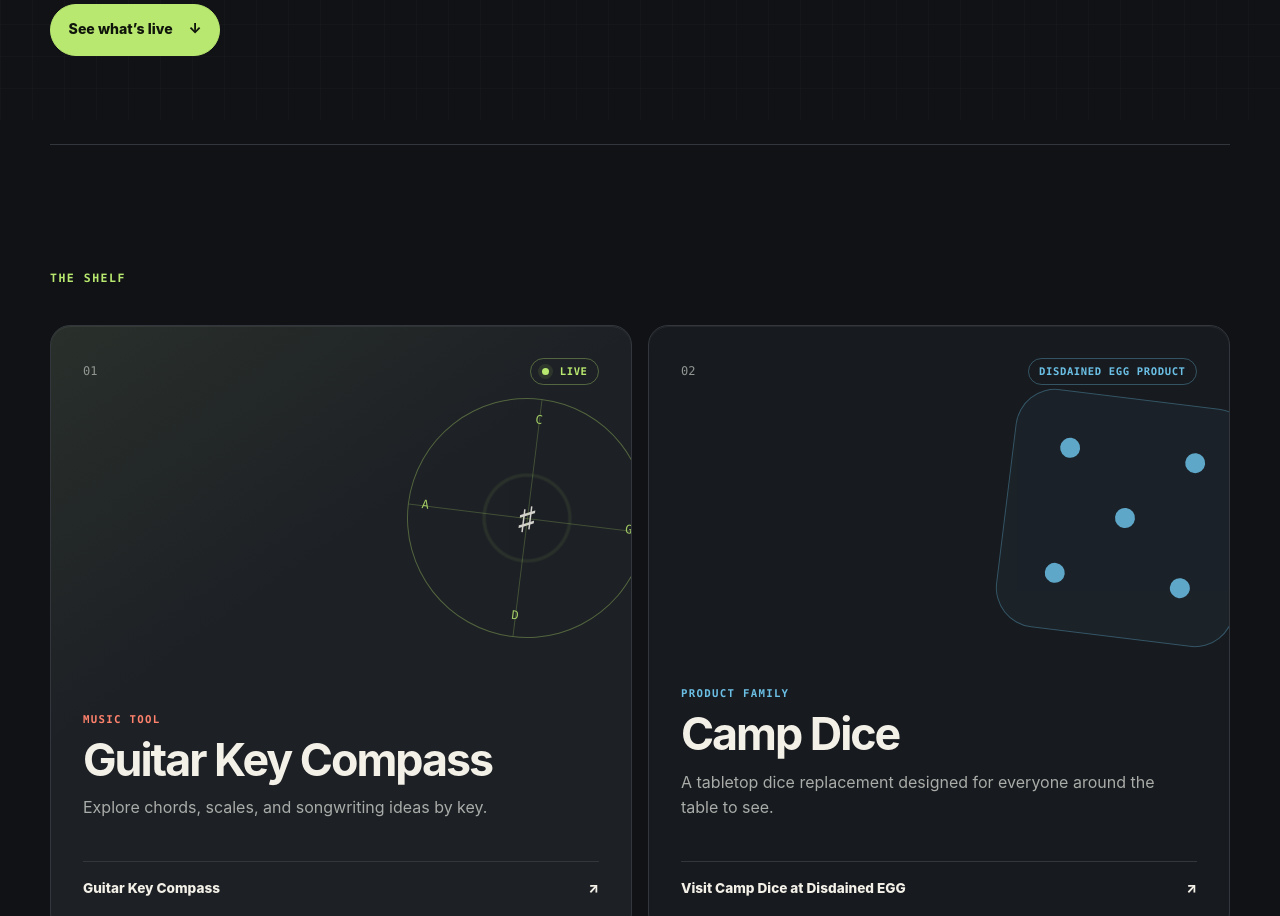
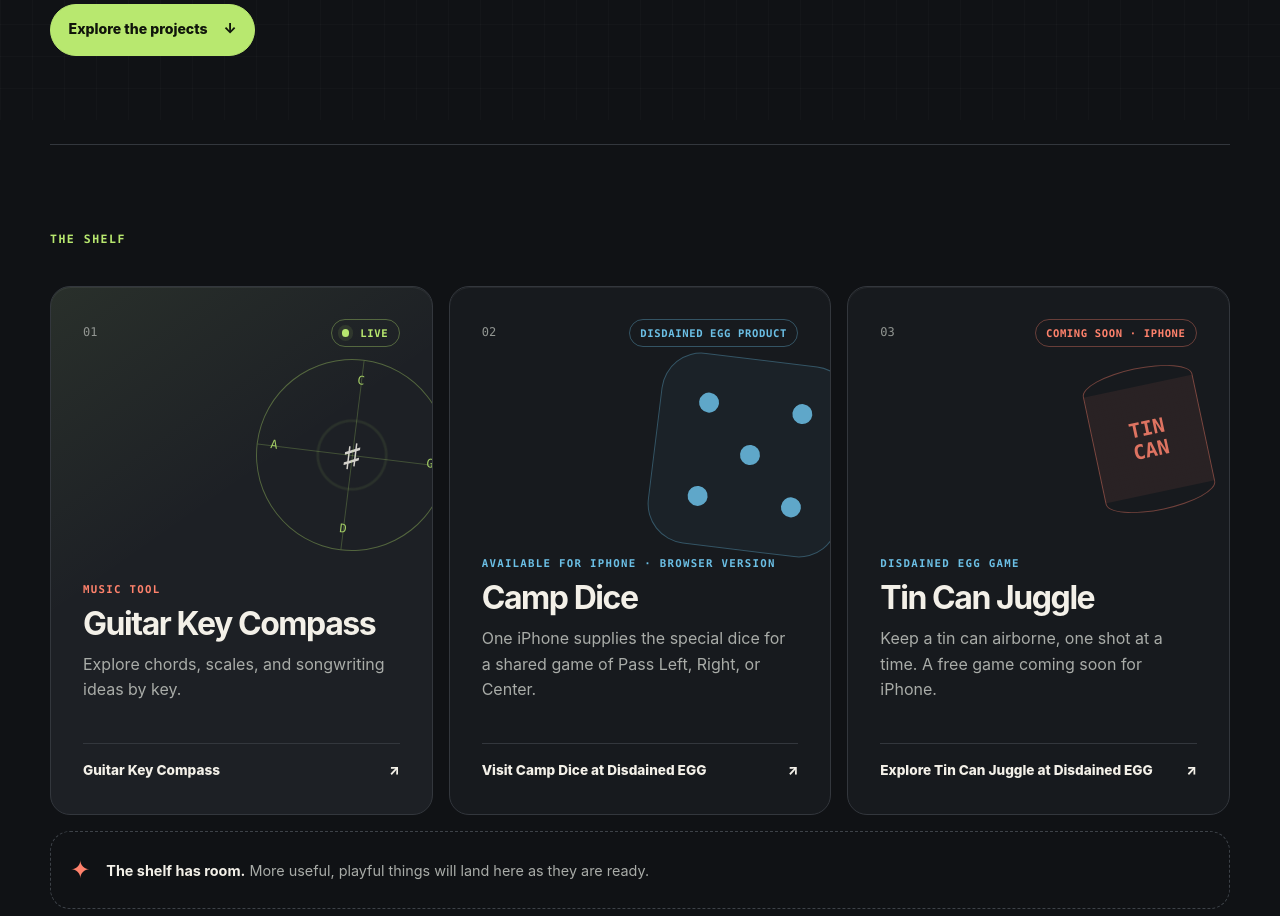
Before and after one commit to Bobble-Head-Rob/bobbleheadrob, a plain HTML site: page public/index.html in a window 1280 px wide. Shown: the part 680-1596 px from the top of the page. Drawn offline with Linux system fonts and the light colour scheme.

Commit message:
Refresh project shelf and workshop social preview

```diff
--- a/public/index.html
+++ b/public/index.html
@@ -14,14 +14,14 @@
     <meta property="og:description" content="Rob’s workshop for useful tools, small games, experiments, and whatever comes next.">
     <meta property="og:url" content="https://bobbleheadrob.com/">
     <meta property="og:image" content="https://bobbleheadrob.com/assets/og-image.png">
-    <meta property="og:image:width" content="1200">
-    <meta property="og:image:height" content="630">
-    <meta property="og:image:alt" content="BobbleheadRob social preview.">
+    <meta property="og:image:width" content="1731">
+    <meta property="og:image:height" content="909">
+    <meta property="og:image:alt" content="BobbleheadRob — Rob’s workshop. Small games, useful tools, and curious experiments.">
     <meta name="twitter:card" content="summary_large_image">
     <meta name="twitter:title" content="BobbleheadRob — Useful tools, small games, and projects">
     <meta name="twitter:description" content="Rob’s workshop for useful tools, small games, experiments, and whatever comes next.">
     <meta name="twitter:image" content="https://bobbleheadrob.com/assets/og-image.png">
-    <meta name="twitter:image:alt" content="BobbleheadRob social preview.">
+    <meta name="twitter:image:alt" content="BobbleheadRob — Rob’s workshop. Small games, useful tools, and curious experiments.">
 
     <link rel="icon" href="/assets/bobblehead-mark.svg" type="image/svg+xml">
     <link rel="stylesheet" href="/styles.css">
@@ -56,7 +56,7 @@
       <section class="hero" aria-labelledby="hero-title">
         <div class="hero-copy">
           <h1 id="hero-title">Useful tools.<br>Small games.<br><em>Whatever comes next.</em></h1>
-          <a class="button" href="#projects">See what’s live <span aria-hidden="true">↓</span></a>
+          <a class="button" href="#projects">Explore the projects <span aria-hidden="true">↓</span></a>
         </div>
 
         <div class="hero-object" aria-hidden="true">
@@ -108,12 +108,29 @@
               <span></span><span></span><span></span><span></span><span></span>
             </div>
             <div class="card-copy">
-              <p class="project-type">Product family</p>
+              <p class="project-type">Available for iPhone · Browser version</p>
               <h3>Camp Dice</h3>
-              <p>A tabletop dice replacement designed for everyone around the table to see.</p>
+              <p>One iPhone supplies the special dice for a shared game of Pass Left, Right, or Center.</p>
             </div>
             <a href="https://disdainedegg.com/camp-dice/" class="card-link">
               Visit Camp Dice at Disdained EGG
+              <span aria-hidden="true">↗</span>
+            </a>
+          </article>
+
+          <article class="project-card project-card-company project-card-tin">
+            <div class="card-topline">
+              <span class="project-number">03</span>
+              <span class="status status-coming-soon">Coming soon · iPhone</span>
+            </div>
+            <div class="project-symbol tin-can" aria-hidden="true"><span>TIN<br>CAN</span></div>
+            <div class="card-copy">
+              <p class="project-type">Disdained EGG game</p>
+              <h3>Tin Can Juggle</h3>
+              <p>Keep a tin can airborne, one shot at a time. A free game coming soon for iPhone.</p>
+            </div>
+            <a href="https://disdainedegg.com/tin-can-juggle/" class="card-link">
+              Explore Tin Can Juggle at Disdained EGG
               <span aria-hidden="true">↗</span>
             </a>
           </article>
--- a/public/styles.css
+++ b/public/styles.css
@@ -456,7 +456,7 @@
 }
 
 .projects {
-  padding-block: clamp(5rem, 10vw, 9rem);
+  padding-block: clamp(3.5rem, 7vw, 6rem);
   border-top: 1px solid var(--line);
 }
 
@@ -479,7 +479,7 @@
   position: relative;
   display: flex;
   flex-direction: column;
-  min-height: 32rem;
+  min-height: 29rem;
   overflow: hidden;
   padding: clamp(1.25rem, 3vw, 2rem);
   border: 1px solid var(--line);
@@ -638,6 +638,29 @@
   color: var(--blue);
 }
 
+.status-coming-soon {
+  border-color: rgba(255, 130, 108, 0.35);
+  color: var(--coral);
+}
+
+.tin-can {
+  top: 5rem;
+  right: 1.5rem;
+  width: 7rem;
+  height: 9rem;
+  place-items: center;
+  border: 1px solid rgba(255, 130, 108, 0.45);
+  border-radius: 50% / 12%;
+  background: linear-gradient(to bottom, transparent 12%, rgba(255, 130, 108, 0.09) 12% 88%, transparent 88%);
+  color: var(--coral);
+  font-family: ui-monospace, SFMono-Regular, Menlo, Consolas, monospace;
+  font-size: 1.25rem;
+  font-weight: 800;
+  line-height: 1.1;
+  text-align: center;
+  transform: rotate(-12deg);
+}
+
 .card-copy h3 {
   margin-bottom: 0.75rem;
   font-size: clamp(1.8rem, 4vw, 2.8rem);
@@ -775,6 +798,10 @@
 }
 
 @media (max-width: 47.999rem) {
+  .dice + .card-copy {
+    padding-top: 15rem;
+  }
+
   .error-hero {
     padding-block: clamp(2.5rem, 9vw, 4rem);
   }
@@ -854,16 +881,15 @@
 
 @media (min-width: 70rem) {
   .project-card {
-    min-height: 38rem;
+    min-height: 32rem;
   }
 
-  .project-symbol {
-    width: 15rem;
-    height: 15rem;
+  .project-grid {
+    grid-template-columns: repeat(3, minmax(0, 1fr));
   }
 
-  .card-copy {
-    padding-top: 16rem;
+  .card-copy h3 {
+    font-size: 2rem;
   }
 }
 
```
Also changed, not shown: public/assets/og-image.png, 2 other files.
